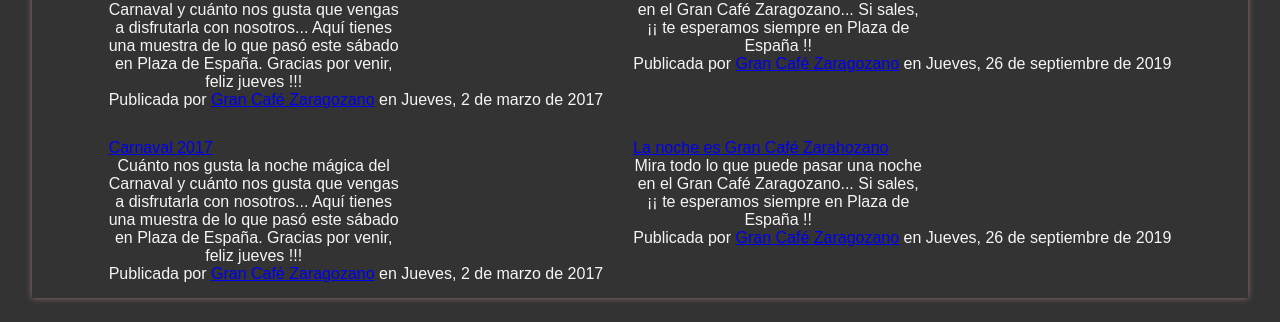
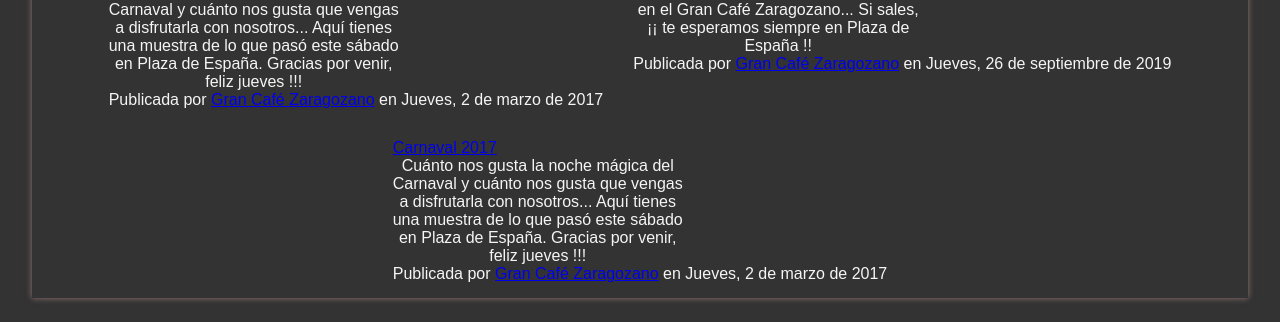
Before and after one commit to bernargracia/pruebapubli, a plain HTML site: page index.html in a window 1280 px wide. Shown: the part 952-1274 px from the top of the page. Drawn offline with Linux system fonts and the light colour scheme.

Commit message:
Update index.html

```diff
--- a/index.html
+++ b/index.html
@@ -66,11 +66,6 @@
                 <article>
                     <div class="fb-video" data-href="https://www.facebook.com/514532185305610/videos/1289318331160321" data-show-text="false" data-width="250px"><blockquote cite="https://developers.facebook.com/grancafezaragozanozgz/videos/1289318331160321/" class="fb-xfbml-parse-ignore"><a href="https://developers.facebook.com/grancafezaragozanozgz/videos/1289318331160321/">Carnaval 2017</a><p>Cuánto nos gusta la noche mágica del Carnaval y cuánto nos gusta que vengas a disfrutarla con nosotros... Aquí tienes una muestra de lo que pasó este sábado en Plaza de España. Gracias por venir, feliz jueves !!!</p>Publicada por <a href="https://www.facebook.com/grancafezaragozanozgz/">Gran Café Zaragozano</a> en Jueves, 2 de marzo de 2017</blockquote></div>
                 </article>
-
-                <article>
-                    <div class="fb-video" data-href="https://www.facebook.com/514532185305610/videos/2790534564299559" data-show-text="false" data-width="250px"><blockquote cite="https://developers.facebook.com/grancafezaragozanozgz/videos/2790534564299559/" class="fb-xfbml-parse-ignore"><a href="https://developers.facebook.com/grancafezaragozanozgz/videos/2790534564299559/">La noche es Gran Café Zarahozano</a><p>Mira todo lo que puede pasar una noche en el Gran Café Zaragozano... Si sales, ¡¡ te esperamos siempre en Plaza de España !!</p>Publicada por <a href="https://www.facebook.com/grancafezaragozanozgz/">Gran Café Zaragozano</a> en Jueves, 26 de septiembre de 2019</blockquote></div>
-                </article>
-
             </div>
 
         </section>
```
